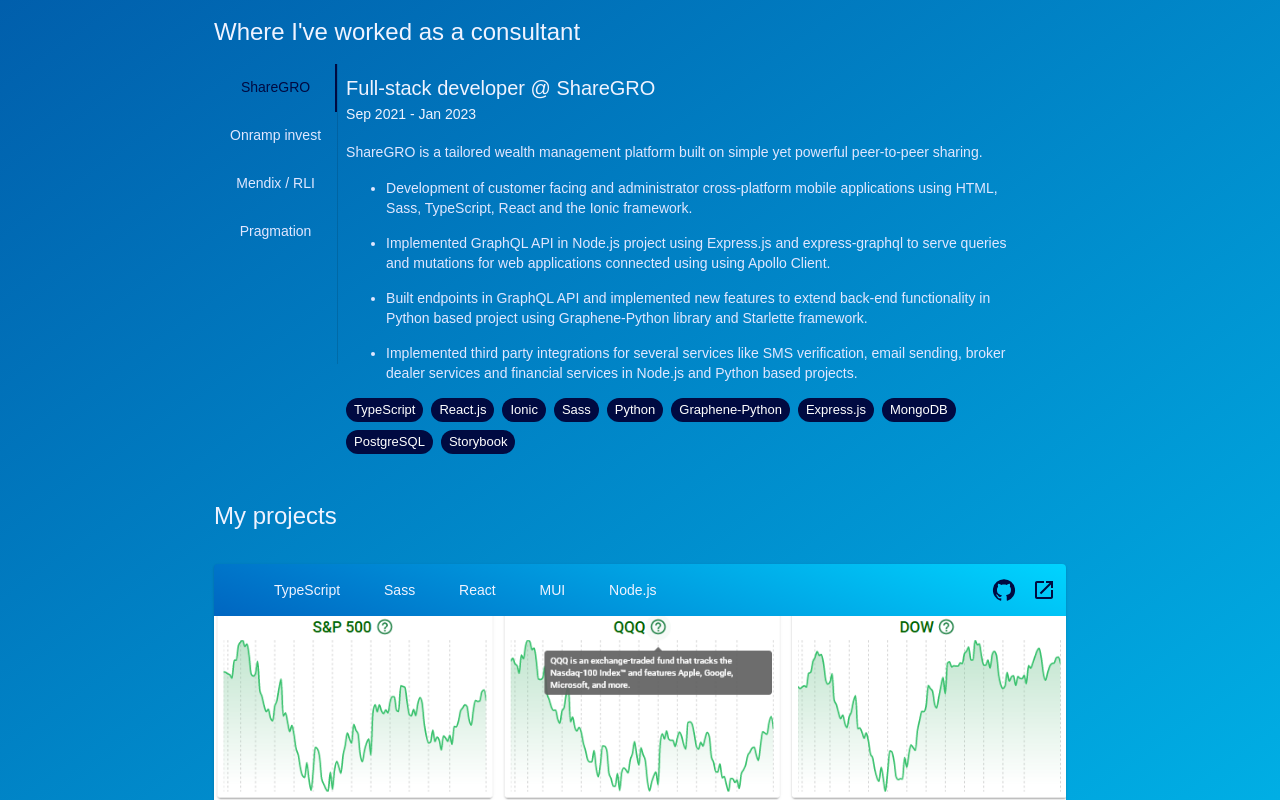
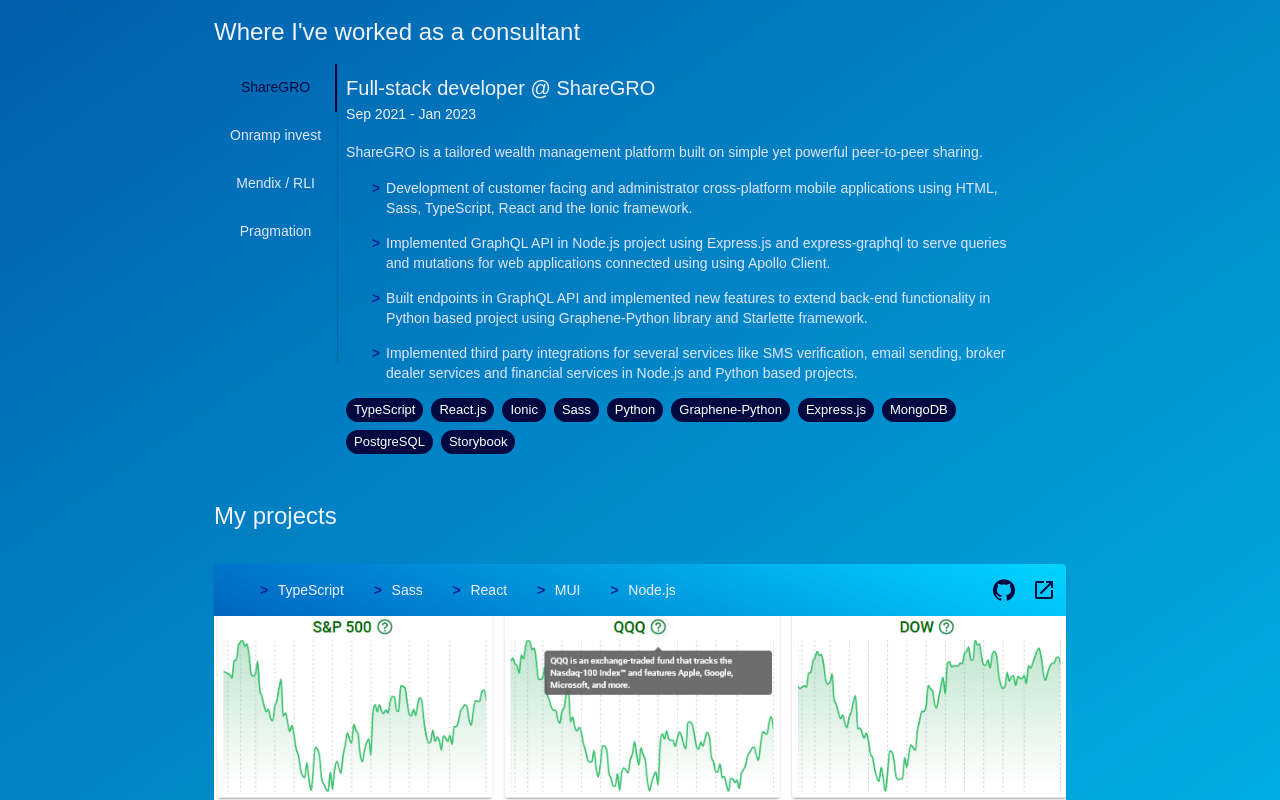
Before and after one commit to Eng-Francisco-Hernandez/portfolio, a React (Create React App) app: page / in a window 1280 px wide. Shown: the part 1440-2240 px from the top of the page. Built offline with nearby package versions, Linux system fonts and the light colour scheme.

Commit message:
feat(final-adjustments): added experience information

```diff
--- a/src/components/about/about.scss
+++ b/src/components/about/about.scss
@@ -26,19 +26,22 @@
   ul {
     list-style: none;
   }
-
-  ul li::before {
-    content: "▶";
-    color: #012298;
-    font-weight: bold;
-    display: inline-block;
-    width: 1em;
-    margin-left: -1em;
-  }
-
   ul {
     -webkit-column-count: 3;
     -moz-column-count: 3;
     column-count: 3;
   }
 }
+
+ul {
+  list-style: none;
+}
+
+ul li::before {
+  content: ">";
+  color: #012298;
+  font-weight: bold;
+  display: inline-block;
+  width: 1em;
+  margin-left: -1em;
+}
```
